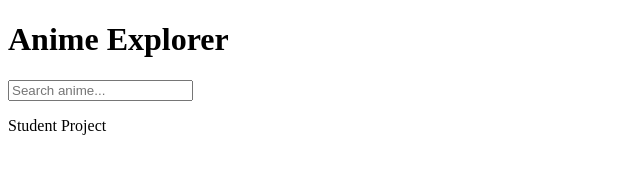
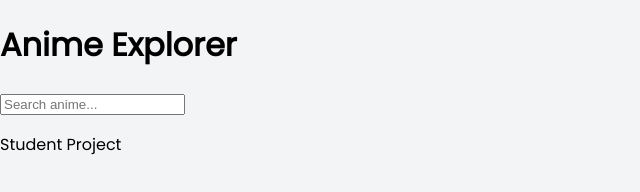
Before and after one commit to najibmahmud-netizen/Anime-project, a plain HTML site: page index.html in a window 1280 px wide. Shown: the whole page, without its empty margins (0-640 px from the left). Drawn offline with Linux system fonts and the light colour scheme.

Commit message:
basic reset

```diff
--- a/style.css
+++ b/style.css
@@ -6,3 +6,10 @@
   --secondary: #f59e0b;
   --accent: #f3f4f6;
 }
+
+/* Basic Reset */
+body {
+  margin: 0;
+  font-family: 'Poppins', sans-serif;
+  background-color: var(--accent);
+}
```
